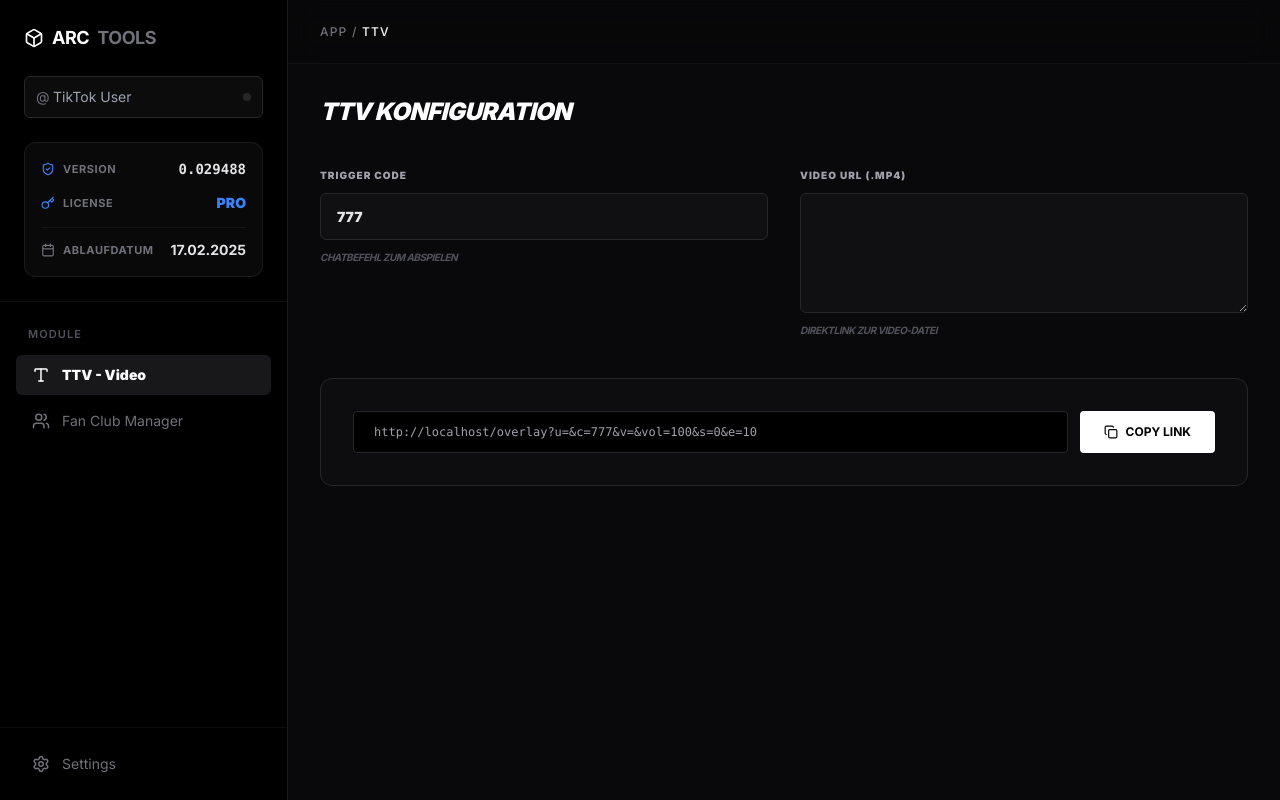
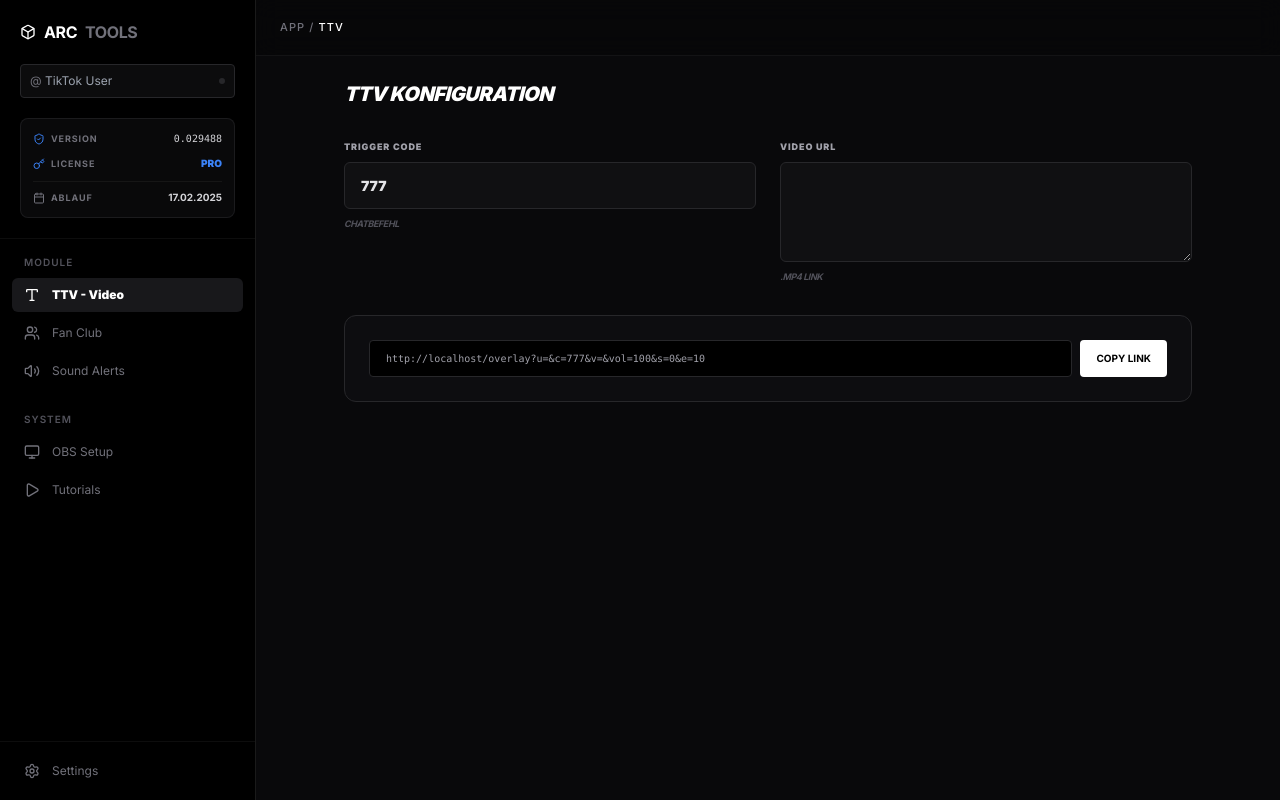
Before and after one commit to muhtarremsi/tiktok-overlay, a Next.js app: page / in a window 1280 px wide. Built offline with nearby package versions, Linux system fonts and the light colour scheme.

Commit message:
UI: Compact navigation (-1px), restored all modules and system links

```diff
--- a/app/page.tsx
+++ b/app/page.tsx
@@ -4,7 +4,7 @@ import React, { useState, useEffect } from "react";
 import {
   LayoutDashboard, Type, Settings, LogOut, Copy, Check, Volume2,
   Monitor, Box, Loader2, ShieldCheck, Calendar, Key, Zap, Menu, X,
-  Users, Star, Smile, Heart, Music
+  Users, Star, Smile, Heart, Play
 } from "lucide-react";
 
 export default function Dashboard() {
@@ -40,79 +40,75 @@ export default function Dashboard() {
   const renderContent = () => {
     switch (activeView) {
       case "ttv": return <ModuleTTV username={username} />;
-      case "fanclub": return <ModuleFanClub username={username} isLive={isLive} />;
+      case "fanclub": return <ModuleFanClub username={username} />;
       case "settings": return <ModuleSettings expiry={expiryDate} version={version} />;
       default: return <ModuleTTV username={username} />;
     }
   };
 
   return (
-    <div className="flex h-screen w-full overflow-hidden bg-[#09090b] text-zinc-200 font-sans text-[14px]">
+    <div className="flex h-screen w-full overflow-hidden bg-[#09090b] text-zinc-200 font-sans text-[13px]">
       {sidebarOpen && (
         <div className="fixed inset-0 bg-black/60 backdrop-blur-sm z-40 lg:hidden" onClick={() => setSidebarOpen(false)} />
       )}
 
-      <aside className={`fixed inset-y-0 left-0 w-72 bg-black border-r border-white/10 z-50 transition-transform duration-300 lg:relative lg:translate-x-0 ${sidebarOpen ? "translate-x-0" : "-translate-x-full"}`}>
+      <aside className={`fixed inset-y-0 left-0 w-64 bg-black border-r border-white/10 z-50 transition-transform duration-300 lg:relative lg:translate-x-0 ${sidebarOpen ? "translate-x-0" : "-translate-x-full"}`}>
         <div className="flex flex-col h-full">
-          <div className="p-6 border-b border-white/5">
-            <div className="flex items-center justify-between mb-6 text-white text-nowrap">
-              <h1 className="font-bold text-lg tracking-tight flex items-center gap-2">
-                <Box className="w-5 h-5 text-white" /> ARC<span className="text-zinc-500">TOOLS</span>
+          <div className="p-5 border-b border-white/5">
+            <div className="flex items-center justify-between mb-5 text-white">
+              <h1 className="font-bold text-base tracking-tight flex items-center gap-2">
+                <Box className="w-4 h-4 text-white" /> ARC<span className="text-zinc-500">TOOLS</span>
               </h1>
-              <button className="lg:hidden" onClick={() => setSidebarOpen(false)}><X size={20} /></button>
+              <button className="lg:hidden" onClick={() => setSidebarOpen(false)}><X size={18} /></button>
             </div>
 
-            <div className="relative mb-6">
-              <div className="absolute inset-y-0 left-3 flex items-center pointer-events-none text-zinc-500 text-sm">@</div>
-              <input type="text" placeholder="TikTok User" value={username} onChange={(e) => setUsername(e.target.value)} className="w-full bg-zinc-900/50 border border-zinc-800 text-zinc-200 text-sm rounded-md py-2.5 pl-7 pr-10 focus:outline-none focus:border-zinc-600 transition-all" />
-              <div className="absolute inset-y-0 right-3 flex items-center">
-                 {isChecking ? <Loader2 size={14} className="animate-spin text-zinc-600" /> : <div className={`w-2 h-2 rounded-full ${isLive ? 'bg-green-500 shadow-[0_0_8px_#22c55e]' : 'bg-zinc-800'}`}></div>}
+            <div className="relative mb-5">
+              <div className="absolute inset-y-0 left-2.5 flex items-center pointer-events-none text-zinc-500 text-xs">@</div>
+              <input type="text" placeholder="TikTok User" value={username} onChange={(e) => setUsername(e.target.value)} className="w-full bg-zinc-900/50 border border-zinc-800 text-zinc-200 text-xs rounded py-2 pl-6 pr-8 focus:outline-none focus:border-zinc-600 transition-all" />
+              <div className="absolute inset-y-0 right-2.5 flex items-center">
+                 {isChecking ? <Loader2 size={12} className="animate-spin text-zinc-600" /> : <div className={`w-1.5 h-1.5 rounded-full ${isLive ? 'bg-green-500 shadow-[0_0_8px_#22c55e]' : 'bg-zinc-800'}`}></div>}
               </div>
             </div>
 
-            <div className="bg-zinc-900/40 border border-zinc-800/60 rounded-xl p-4 space-y-3.5 shadow-sm">
-              <div className="flex items-center justify-between">
-                <span className="text-[11px] text-zinc-500 font-bold uppercase tracking-wider flex items-center gap-2"><ShieldCheck size={14} className="text-blue-500" /> VERSION</span>
-                <span className="text-sm text-zinc-200 font-mono font-bold">{version}</span>
-              </div>
-              <div className="flex items-center justify-between">
-                <span className="text-[11px] text-zinc-500 font-bold uppercase tracking-wider flex items-center gap-2"><Key size={14} className="text-blue-500" /> LICENSE</span>
-                <span className="text-sm text-blue-500 font-black">{licenseType}</span>
-              </div>
-              <div className="flex items-center justify-between border-t border-white/5 pt-3">
-                <span className="text-[11px] text-zinc-500 font-bold uppercase tracking-wider flex items-center gap-2"><Calendar size={14} /> ABLAUFDATUM</span>
-                <span className="text-sm text-zinc-200 font-bold">{expiryDate}</span>
+            <div className="bg-zinc-900/40 border border-zinc-800/60 rounded-lg p-3 space-y-2.5">
+              <div className="flex items-center justify-between"><span className="text-[9px] text-zinc-500 font-bold uppercase tracking-widest flex items-center gap-1.5"><ShieldCheck size={12} className="text-blue-500" /> VERSION</span><span className="text-[10px] text-zinc-300 font-mono">{version}</span></div>
+              <div className="flex items-center justify-between"><span className="text-[9px] text-zinc-500 font-bold uppercase tracking-widest flex items-center gap-1.5"><Key size={12} className="text-blue-500" /> LICENSE</span><span className="text-[10px] text-blue-500 font-black">{licenseType}</span></div>
+              <div className="flex items-center justify-between border-t border-white/5 pt-2">
+                <span className="text-[9px] text-zinc-500 font-bold uppercase tracking-widest flex items-center gap-1.5"><Calendar size={12} /> ABLAUF</span>
+                <span className="text-[10px] text-zinc-300 font-bold">{expiryDate}</span>
               </div>
             </div>
           </div>
 
-          <nav className="flex-1 overflow-y-auto py-6 px-4 space-y-8">
+          <nav className="flex-1 overflow-y-auto py-4 px-3 space-y-6">
             <div>
-              <h3 className="px-3 text-[11px] font-semibold text-zinc-600 uppercase tracking-widest mb-3">Module</h3>
-              <div className="space-y-1.5">
-                <SidebarItem icon={<Type size={18} />} label="TTV - Video" active={activeView === "ttv"} onClick={() => {setActiveView("ttv"); setSidebarOpen(false);}} />
-                <SidebarItem icon={<Users size={18} />} label="Fan Club Manager" active={activeView === "fanclub"} onClick={() => {setActiveView("fanclub"); setSidebarOpen(false);}} />
+              <h3 className="px-3 text-[10px] font-semibold text-zinc-600 uppercase tracking-widest mb-2">Module</h3>
+              <div className="space-y-1">
+                <SidebarItem icon={<Type size={16} />} label="TTV - Video" active={activeView === "ttv"} onClick={() => {setActiveView("ttv"); setSidebarOpen(false);}} />
+                <SidebarItem icon={<Users size={16} />} label="Fan Club" active={activeView === "fanclub"} onClick={() => {setActiveView("fanclub"); setSidebarOpen(false);}} />
+                <SidebarItem icon={<Volume2 size={16} />} label="Sound Alerts" active={activeView === "sounds"} onClick={() => {setActiveView("sounds"); setSidebarOpen(false);}} />
+              </div>
+            </div>
+            <div>
+              <h3 className="px-3 text-[10px] font-semibold text-zinc-600 uppercase tracking-widest mb-2">System</h3>
+              <div className="space-y-1">
+                <SidebarItem icon={<Monitor size={16} />} label="OBS Setup" active={false} />
+                <SidebarItem icon={<Play size={16} />} label="Tutorials" active={false} />
               </div>
             </div>
           </nav>
 
-          <div className="p-4 border-t border-white/5"><SidebarItem icon={<Settings size={18} />} label="Settings" active={activeView === "settings"} onClick={() => {setActiveView("settings"); setSidebarOpen(false);}} /></div>
+          <div className="p-3 border-t border-white/5"><SidebarItem icon={<Settings size={16} />} label="Settings" active={activeView === "settings"} onClick={() => {setActiveView("settings"); setSidebarOpen(false);}} /></div>
         </div>
       </aside>
 
-      <main className="flex-1 flex flex-col min-w-0 bg-[#09090b]">
-        <header className="h-16 border-b border-white/5 flex items-center justify-between px-8 bg-black/20 backdrop-blur-md sticky top-0 z-30">
-          <div className="flex items-center gap-6">
-            <button className="lg:hidden text-white" onClick={() => setSidebarOpen(true)}><Menu size={24} /></button>
-            <div className="text-xs font-medium uppercase tracking-widest text-zinc-500">App / <span className="text-white">{activeView}</span></div>
-            {isLive && (
-              <div className="hidden md:flex items-center gap-4 text-[10px] font-bold text-zinc-400 font-mono">
-                <span className="flex items-center gap-1.5 bg-zinc-900/50 px-2 py-1 rounded border border-white/5"><Users size={12} className="text-blue-400"/> {liveData.viewers}</span>
-                <span className="flex items-center gap-1.5 bg-zinc-900/50 px-2 py-1 rounded border border-white/5"><Heart size={12} className="text-red-400"/> {liveData.likes}</span>
-              </div>
-            )}
+      <main className="flex-1 flex flex-col min-w-0 bg-[#09090b] relative font-sans">
+        <header className="h-14 border-b border-white/5 flex items-center justify-between px-6 bg-black/20 backdrop-blur-md sticky top-0 z-30 font-sans">
+          <div className="flex items-center gap-4 text-[11px] font-sans">
+            <button className="lg:hidden text-white font-sans" onClick={() => setSidebarOpen(true)}><Menu size={20} /></button>
+            <div className="font-medium uppercase tracking-widest text-zinc-500 font-sans leading-none">App / <span className="text-white font-sans">{activeView}</span></div>
           </div>
-          {isLive && <span className="px-3 py-1 rounded-full bg-green-500/10 border border-green-500/20 text-[10px] text-green-500 font-bold tracking-widest">LIVE</span>}
+          {isLive && <span className="px-2 py-0.5 rounded-full bg-green-500/10 border border-green-500/20 text-[9px] text-green-500 font-bold tracking-widest">LIVE</span>}
         </header>
         <div className="flex-1 overflow-y-auto">{renderContent()}</div>
       </main>
@@ -120,87 +116,37 @@ export default function Dashboard() {
   );
 }
 
-function ModuleFanClub({ username, isLive }: { username: string, isLive: boolean }) {
+function ModuleFanClub({ username }: { username: string }) {
   const [selectedSticker, setSelectedSticker] = useState("🔥");
-  const [stickerSounds, setStickerSounds] = useState<any>({
-    "🔥": "", "💎": "", "👑": ""
-  });
+  const [stickerSounds, setStickerSounds] = useState<any>({ "🔥": "", "💎": "", "👑": "" });
   const [copied, setCopied] = useState(false);
-
-  const updateSound = (sticker: string, url: string) => {
-    setStickerSounds({...stickerSounds, [sticker]: url});
-  };
 
   const getStickerLink = () => {
     const baseUrl = window.location.origin + "/overlay/sticker";
-    const params = new URLSearchParams({
-      u: username,
-      s: selectedSticker,
-      v: stickerSounds[selectedSticker] || ""
-    });
-    return `${baseUrl}?${params.toString()}`;
+    return `${baseUrl}?u=${username}&s=${selectedSticker}&v=${stickerSounds[selectedSticker] || ""}`;
   };
 
   return (
-    <div className="p-8 max-w-5xl mx-auto space-y-10 animate-in fade-in duration-500">
-      <div>
-        <h2 className="text-2xl font-semibold text-white mb-2 tracking-tight font-black uppercase italic">Fan Club Sticker Sounds</h2>
-        <p className="text-zinc-500 text-sm">Wähle einen Sticker aus und verknüpfe ihn mit einer Audio-Datei.</p>
-      </div>
-
-      <div className="grid grid-cols-1 lg:grid-cols-3 gap-8">
-        {/* STICKER SELECTION */}
-        <div className="space-y-4">
-          <h3 className="text-[11px] font-black text-zinc-500 uppercase tracking-widest flex items-center gap-2"><Smile size={14} className="text-purple-500" /> Sticker wählen</h3>
-          <div className="grid grid-cols-3 gap-3">
+    <div className="p-6 max-w-4xl mx-auto space-y-8 animate-in fade-in duration-500">
+      <h2 className="text-xl font-black text-white uppercase italic tracking-tight">Fan Club Sticker Sounds</h2>
+      <div className="grid grid-cols-1 lg:grid-cols-3 gap-6">
+        <div className="space-y-3">
+          <h3 className="text-[10px] font-black text-zinc-500 uppercase tracking-widest flex items-center gap-2"><Smile size={14} className="text-purple-500" /> Sticker</h3>
+          <div className="grid grid-cols-3 gap-2">
             {Object.keys(stickerSounds).map((s) => (
-              <button
-                key={s}
-                onClick={() => setSelectedSticker(s)}
-                className={`aspect-square rounded-xl text-3xl flex items-center justify-center transition-all border-2 ${selectedSticker === s ? "bg-purple-500/10 border-purple-500 shadow-[0_0_15px_rgba(168,85,247,0.3)]" : "bg-zinc-900 border-zinc-800 hover:border-zinc-700"}`}
-              >
-                {s}
-              </button>
+              <button key={s} onClick={() => setSelectedSticker(s)} className={`aspect-square rounded-lg text-2xl flex items-center justify-center transition-all border ${selectedSticker === s ? "bg-purple-500/10 border-purple-500" : "bg-zinc-900 border-zinc-800"}`}>{s}</button>
             ))}
           </div>
         </div>
-
-        {/* SOUND CONFIGURATION */}
-        <div className="lg:col-span-2 space-y-6 bg-zinc-900/30 border border-zinc-800 p-6 rounded-2xl">
-          <div className="flex items-center gap-4 mb-2">
-            <div className="text-4xl bg-black w-16 h-16 flex items-center justify-center rounded-2xl border border-white/5 shadow-inner">{selectedSticker}</div>
-            <div>
-              <h4 className="font-bold text-white text-lg">Konfiguration für {selectedSticker}</h4>
-              <p className="text-zinc-500 text-[11px] uppercase font-bold tracking-tighter">Wird bei Fan-Club Mitgliedern ausgelöst</p>
-            </div>
+        <div className="lg:col-span-2 space-y-5 bg-zinc-900/30 border border-zinc-800 p-5 rounded-xl">
+          <div className="flex items-center gap-3">
+            <div className="text-3xl bg-black w-12 h-12 flex items-center justify-center rounded-lg border border-white/5">{selectedSticker}</div>
+            <h4 className="font-bold text-white uppercase italic text-sm">Config: {selectedSticker}</h4>
           </div>
-
-          <InputGroup label="Sound URL (.mp3 / .wav)" desc="Direkter Link zur Audio-Datei">
-            <div className="flex gap-2">
-              <input
-                type="text"
-                placeholder="https://..."
-                value={stickerSounds[selectedSticker]}
-                onChange={(e) => updateSound(selectedSticker, e.target.value)}
-                className="input-field font-mono text-xs"
-              />
-            </div>
-          </InputGroup>
-
-          <div className="pt-4 border-t border-white/5">
-            <label className="text-[10px] font-black text-zinc-500 uppercase tracking-widest mb-3 block">Sticker OBS Link</label>
-            <div className="flex gap-2">
-              <div className="flex-1 bg-black border border-zinc-800 rounded px-4 py-3 text-zinc-500 font-mono text-[10px] truncate uppercase italic">
-                {stickerSounds[selectedSticker] ? getStickerLink() : "Bitte Sound-URL eingeben..."}
-              </div>
-              <button
-                onClick={() => { navigator.clipboard.writeText(getStickerLink()); setCopied(true); setTimeout(() => setCopied(false), 2000); }}
-                disabled={!stickerSounds[selectedSticker]}
-                className="bg-white text-black px-4 rounded font-black text-[10px] uppercase hover:bg-zinc-200 transition-all disabled:opacity-30 flex items-center gap-2"
-              >
-                {copied ? <Check size={14} /> : <Copy size={14} />} {copied ? "Kopiert" : "Copy Link"}
-              </button>
-            </div>
+          <InputGroup label="Sound Link" desc="Direktlink"><input type="text" value={stickerSounds[selectedSticker]} onChange={(e) => setStickerSounds({...stickerSounds, [selectedSticker]: e.target.value})} className="input-field text-xs font-mono" /></InputGroup>
+          <div className="flex gap-2">
+             <div className="flex-1 bg-black border border-zinc-800 rounded px-3 py-2 text-zinc-500 font-mono text-[9px] truncate uppercase italic">{getStickerLink()}</div>
+             <button onClick={() => {navigator.clipboard.writeText(getStickerLink()); setCopied(true); setTimeout(() => setCopied(false), 2000);}} className="bg-white text-black px-3 rounded font-black text-[9px] uppercase">{copied ? "Kopiert" : "Copy"}</button>
           </div>
         </div>
       </div>
@@ -212,40 +158,30 @@ function ModuleTTV({ username }: { username: string }) {
   const [trigger, setTrigger] = useState("777");
   const [videoUrl, setVideoUrl] = useState("");
   const [volume, setVolume] = useState("100");
-  const [generatedLink, setGeneratedLink] = useState("");
   const [copied, setCopied] = useState(false);
-
-  useEffect(() => {
-    const baseUrl = window.location.origin + "/overlay";
-    const params = new URLSearchParams({ u: username, c: trigger, v: videoUrl, vol: volume, s: "0", e: "10" });
-    setGeneratedLink(`${baseUrl}?${params.toString()}`);
-  }, [username, trigger, videoUrl, volume]);
+  const link = `${window.location.origin}/overlay?u=${username}&c=${trigger}&v=${videoUrl}&vol=${volume}&s=0&e=10`;
 
   return (
-    <div className="p-8 max-w-5xl mx-auto space-y-10 animate-in fade-in duration-500">
-      <h2 className="text-2xl font-black text-white tracking-tight uppercase italic">TTV Konfiguration</h2>
-      <div className="grid grid-cols-1 md:grid-cols-2 gap-8">
-        <InputGroup label="Trigger Code" desc="Chatbefehl zum Abspielen"><input type="text" value={trigger} onChange={(e) => setTrigger(e.target.value)} className="input-field font-black text-blue-400" /></InputGroup>
-        <InputGroup label="Video URL (.mp4)" desc="Direktlink zur Video-Datei"><textarea value={videoUrl} onChange={(e) => setVideoUrl(e.target.value)} className="input-field min-h-[120px] font-mono text-xs" /></InputGroup>
+    <div className="p-6 max-w-4xl mx-auto space-y-8 animate-in fade-in duration-300">
+      <h2 className="text-xl font-black text-white uppercase italic tracking-tight">TTV Konfiguration</h2>
+      <div className="grid grid-cols-1 md:grid-cols-2 gap-6">
+        <InputGroup label="Trigger Code" desc="Chatbefehl"><input type="text" value={trigger} onChange={(e) => setTrigger(e.target.value)} className="input-field font-black text-blue-400" /></InputGroup>
+        <InputGroup label="Video URL" desc=".mp4 Link"><textarea value={videoUrl} onChange={(e) => setVideoUrl(e.target.value)} className="input-field min-h-[100px] font-mono text-xs" /></InputGroup>
       </div>
-      <div className="bg-zinc-900/30 border border-zinc-800 rounded-xl p-8">
-        <div className="flex gap-3">
-          <div className="flex-1 bg-black border border-zinc-800 rounded px-5 py-3 text-zinc-400 font-mono text-xs truncate select-all">{generatedLink}</div>
-          <button onClick={() => {navigator.clipboard.writeText(generatedLink); setCopied(true); setTimeout(() => setCopied(false), 2000);}} className="bg-white text-black px-6 rounded font-bold text-xs uppercase hover:bg-zinc-200 transition-all flex items-center gap-2">
-            {copied ? <Check size={14} /> : <Copy size={14} />} {copied ? "Kopiert" : "Copy Link"}
-          </button>
-        </div>
+      <div className="bg-zinc-900/30 border border-zinc-800 rounded-xl p-6 flex gap-2">
+        <div className="flex-1 bg-black border border-zinc-800 rounded px-4 py-2.5 text-zinc-400 font-mono text-[10px] truncate">{link}</div>
+        <button onClick={() => {navigator.clipboard.writeText(link); setCopied(true); setTimeout(() => setCopied(false), 2000);}} className="bg-white text-black px-4 rounded font-bold text-[10px] uppercase">{copied ? "Kopiert" : "Copy Link"}</button>
       </div>
     </div>
   );
 }
 
 function SidebarItem({ icon, label, active, onClick }: any) {
-  return <button onClick={onClick} className={`w-full flex items-center gap-3 px-4 py-2.5 rounded-md text-sm transition-all ${active ? "bg-zinc-900 text-white font-black" : "text-zinc-500 hover:text-zinc-300 hover:bg-zinc-900/50"}`}><span>{icon}</span>{label}</button>;
+  return <button onClick={onClick} className={`w-full flex items-center gap-3 px-3 py-2 rounded-md text-[12px] transition-all font-sans ${active ? "bg-zinc-900 text-white font-black font-sans" : "text-zinc-500 hover:bg-zinc-900/50 font-sans"}`}><span>{icon}</span>{label}</button>;
 }
 function InputGroup({ label, desc, children }: any) {
-  return <div className="flex flex-col gap-2.5"><label className="text-[10px] font-black text-zinc-400 uppercase tracking-widest">{label}</label>{children}<p className="text-[10px] text-zinc-600 font-bold italic uppercase tracking-tighter">{desc}</p></div>;
+  return <div className="flex flex-col gap-2"><label className="text-[9px] font-black text-zinc-400 uppercase tracking-widest">{label}</label>{children}<p className="text-[9px] text-zinc-600 font-bold italic uppercase tracking-tighter">{desc}</p></div>;
 }
 function ModuleSettings({ expiry, version }: any) {
-  return <div className="p-10"><div className="bg-zinc-900/50 p-8 rounded-2xl border border-zinc-800 max-w-lg font-black uppercase italic shadow-2xl"><p className="text-blue-500">Gültig bis: {expiry}</p><p className="text-zinc-600 text-[10px] mt-2 font-mono not-italic">Build: {version}</p></div></div>;
+  return <div className="p-8"><div className="bg-zinc-900/50 p-6 rounded-xl border border-zinc-800 max-w-lg font-black uppercase italic"><p className="text-blue-500 text-sm">Ablauf: {expiry}</p><p className="text-zinc-600 text-[9px] mt-2 font-mono not-italic">Build: {version}</p></div></div>;
 }
```
